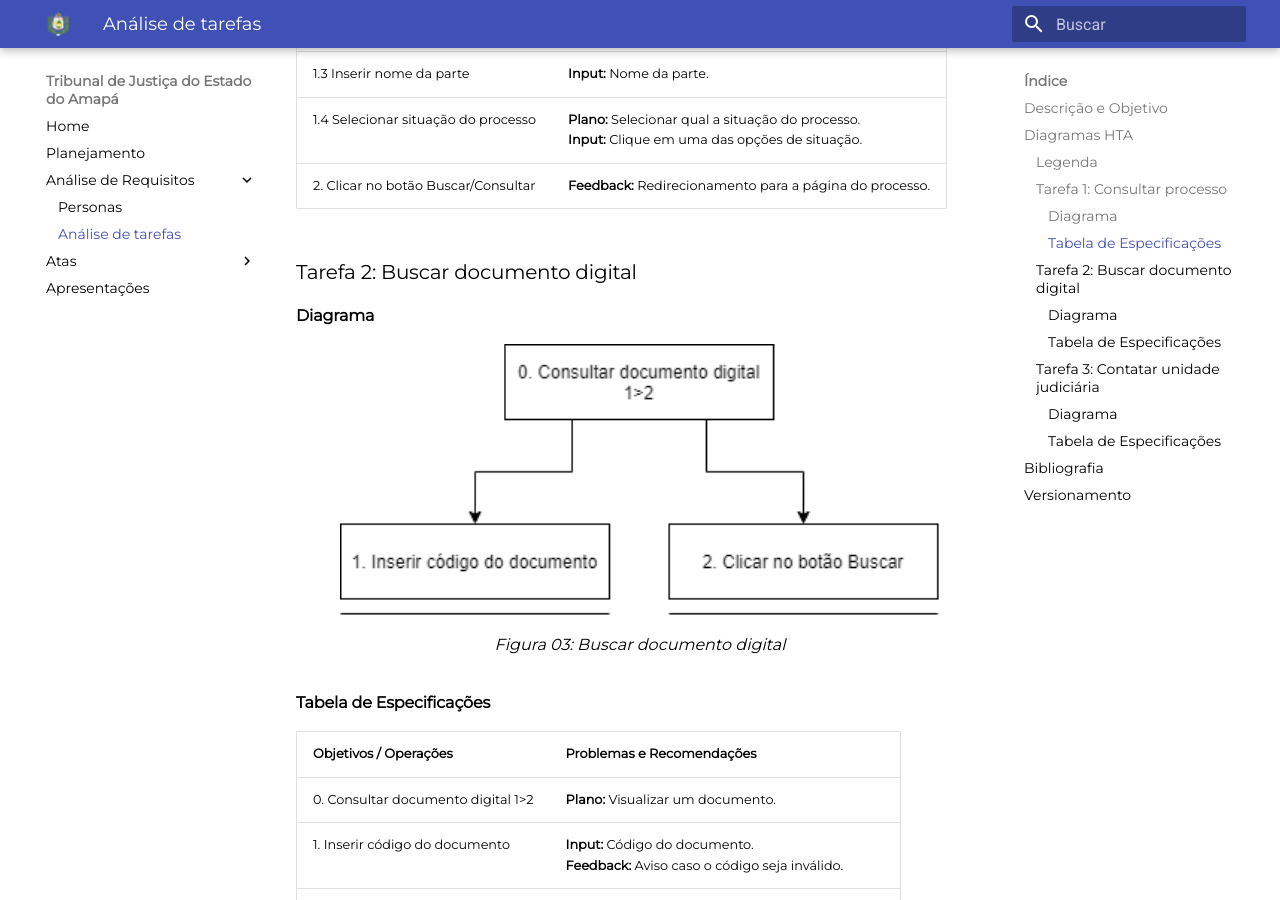
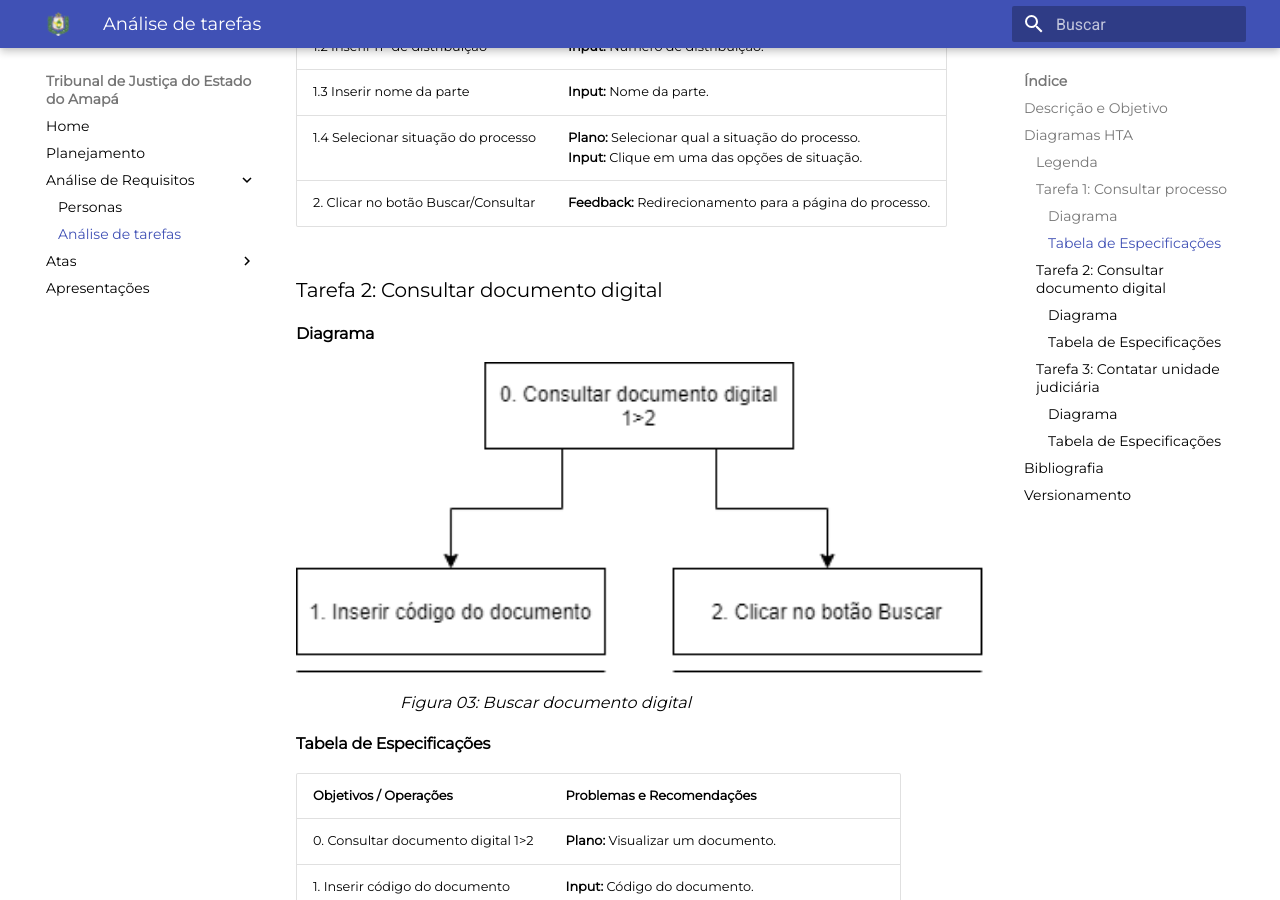
Before and after one commit to Interacao-Humano-Computador/2021.1-Tribunal_de_Justica_do_Amapa, an MkDocs documentation site: the page built from docs/analise-de-requisitos/analise_de_tarefas.md, in a window 1280 px wide and 900 px high, scrolled down 1662 px. Built offline with MkDocs 1.6.1 and Material for MkDocs 9.7.7, drawn with Linux system fonts in a browser that asks for light colours.

Commit message:
corrigindo imagens

```diff
--- a/docs/analise-de-requisitos/analise_de_tarefas.md
+++ b/docs/analise-de-requisitos/analise_de_tarefas.md
@@ -8,18 +8,17 @@
 
 ## Diagramas HTA
 ### Legenda
-<figure>
-<img align=center width="600" src="/assets/analiseDeTarefas/legendaHTA.png">
+
+![legendaHTA](../assets/analiseDeTarefas/legendaHTA.png)
 <figcaption>Figura 01: Elementos do diagrama HTA</figcaption>
-</figure>
+
 
 ### Tarefa 1: Consultar processo
 
 #### Diagrama
-<figure>
-<img align=center width="600" src="/assets/analiseDeTarefas/tarefaProcesso.png">
+![tarefaProcesso](../assets/analiseDeTarefas/tarefaProcesso.png)
 <figcaption>Figura 02: Consultar processo</figcaption>
-</figure>
+
 
 #### Tabela de Especificações
 | **Objetivos / Operações** | **Problemas e Recomendações** |
@@ -32,13 +31,12 @@
 | 1.4 Selecionar situação do processo | **Plano:** Selecionar qual a situação do processo.<br>**Input:** Clique em uma das opções de situação. |
 | 2. Clicar no botão Buscar/Consultar | **Feedback:** Redirecionamento para a página do processo. |
 
-### Tarefa 2: Buscar documento digital
+### Tarefa 2: Consultar documento digital
 
 #### Diagrama
-<figure>
-<img align=center width="600" src="/assets/analiseDeTarefas/tarefaDoc.png">
+![tarefaDoc](../assets/analiseDeTarefas/tarefaDoc.png)
 <figcaption>Figura 03: Buscar documento digital</figcaption>
-</figure>
+
 
 #### Tabela de Especificações
 | **Objetivos / Operações** | **Problemas e Recomendações** |
@@ -50,10 +48,9 @@
 ### Tarefa 3: Contatar unidade judiciária
 
 #### Diagrama
-<figure>
-<img align=center width="600" src="/assets/analiseDeTarefas/tarefaAgend.png">
+![tarefaAgend](../assets/analiseDeTarefas/tarefaAgend.png)
 <figcaption>Figura 04: Contatar unidade judiciária</figcaption>
-</figure>
+
 
 #### Tabela de Especificações
 | **Objetivos / Operações** | **Problemas e Recomendações** |
```
